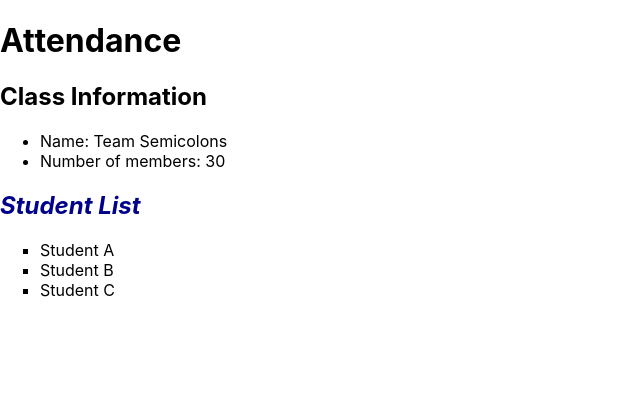
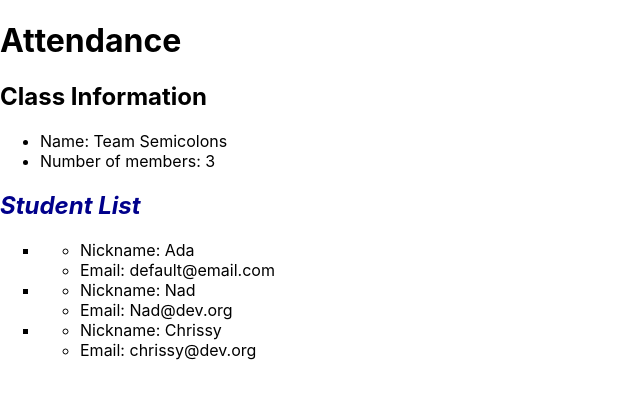
Before and after one commit to nadxelleHernandez/hello-world, a React (Create React App) app: page / in a window 1280 px wide. Shown: the top 398 px of the page, without its empty margins (0-640 px from the left). Built offline with nearby package versions, Linux system fonts and the light colour scheme.

Commit message:
get props working

```diff
--- a/public/index.html
+++ b/public/index.html
@@ -24,7 +24,7 @@
       work correctly both with client-side routing and a non-root public URL.
       Learn how to configure a non-root public URL by running `npm run build`.
     -->
-    <title>React App Hello world</title>
+    <title>Students Lists for Sofia</title>
   </head>
   <body>
     <noscript>You need to enable JavaScript to run this app.</noscript>
--- a/src/App.js
+++ b/src/App.js
@@ -2,12 +2,24 @@ import StudentList from "./components/StudentList";
 import ClassInfo from "./components/ClassInfo";
 
 function App() {
-  //const myName = "Nadxelle";
+  const studentData = [
+    {
+      nameData: "Ada",
+    },
+    {
+      nameData: "Nad",
+      emailData: "Nad@dev.org",
+    },
+    {
+      nameData: "Chrissy",
+      emailData: "chrissy@dev.org",
+    },
+  ];
   return (
     <main>
       <h1>Attendance</h1>
-      <ClassInfo></ClassInfo>
-      <StudentList></StudentList>
+      <ClassInfo numStudents={studentData.length}></ClassInfo>
+      <StudentList students={studentData}></StudentList>
     </main>
   );
 }
--- a/src/components/ClassInfo.js
+++ b/src/components/ClassInfo.js
@@ -1,12 +1,13 @@
 import React from "react";
 
-const ClassInfo = () => {
+//props: numStudents
+const ClassInfo = (props) => {
   return (
     <section>
       <h2>Class Information</h2>
       <ul>
         <li>Name: Team Semicolons</li>
-        <li>Number of members: 30</li>
+        <li>Number of members: {props.numStudents}</li>
       </ul>
     </section>
   );
--- /dev/null
+++ b/src/components/Student.js
@@ -0,0 +1,24 @@
+import React from "react";
+import PropTypes from "prop-types";
+
+//props: name, email
+const Student = (props) => {
+  return (
+    <ul>
+      <li>Nickname: {props.name}</li>
+      <li>Email: {props.email}</li>
+    </ul>
+  );
+};
+
+Student.propTypes = {
+  name: PropTypes.string.isRequired,
+  email: PropTypes.string.isRequired,
+};
+
+Student.defaultProps = {
+  name: "John Doe",
+  email: "default@email.com",
+};
+
+export default Student;
--- a/src/components/StudentList.js
+++ b/src/components/StudentList.js
@@ -1,18 +1,23 @@
 import React from "react";
+import Student from "./Student";
 import "./StudentList.css";
 
-const StudentList = () => {
+//props: students  (array with all students to display)
+const StudentList = (props) => {
   const headingClass = "student-list__heading";
   const listClass = "student-list";
 
+  const studentComponents = props.students.map((student) => {
+    return (
+      <li>
+        <Student name={student.nameData} email={student.emailData}></Student>
+      </li>
+    );
+  });
   return (
     <section>
       <h2 className={headingClass}>Student List</h2>
-      <ul className={listClass}>
-        <li>Student A</li>
-        <li>Student B</li>
-        <li>Student C</li>
-      </ul>
+      <ul className={listClass}>{studentComponents}</ul>
     </section>
   );
 };
```
Also changed, not shown: 1 other file (tests, documents, lock files or other folders).
